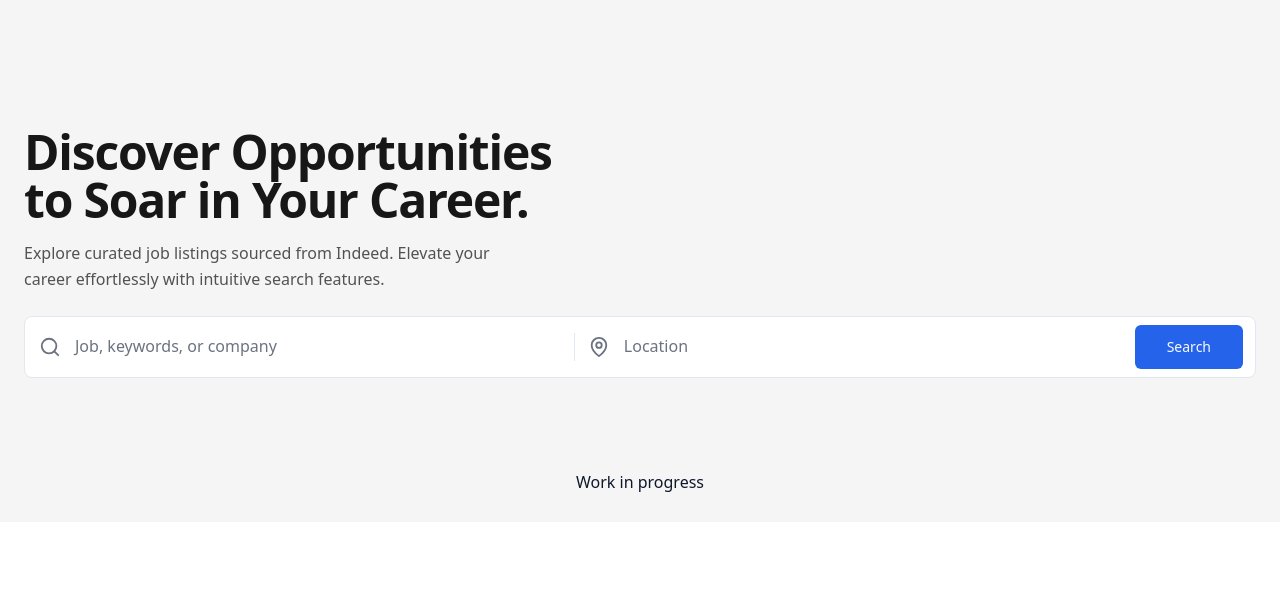
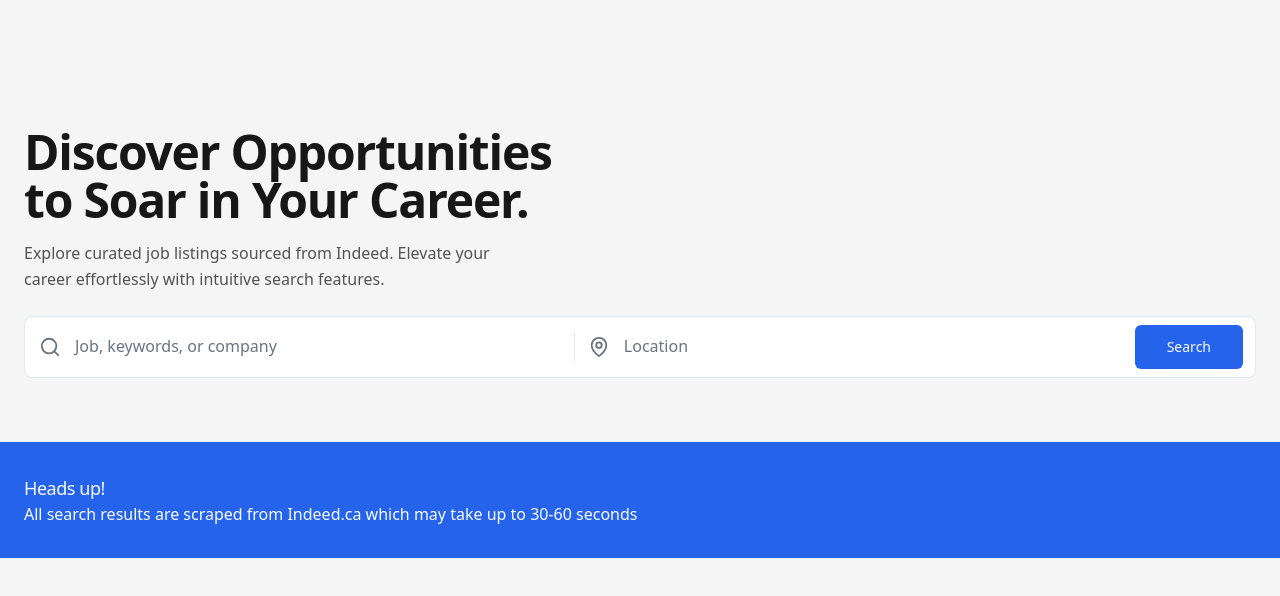
Before and after one commit to LucasWinkler/elevate-careers, a Next.js app: page / in a window 1280 px wide. Shown: the top 596 px of the page. Built offline with nearby package versions, Linux system fonts and the light colour scheme; a web font is replaced by a local one.

Commit message:
Added a heads up component to warn about delays

```diff
--- a/src/app/layout.tsx
+++ b/src/app/layout.tsx
@@ -1,8 +1,7 @@
 import type { Metadata } from "next";
 import "./globals.css";
 import Header from "@/components/header";
-import { Toaster } from "@/components/ui/toaster";
-import Footer from "@/components/footer";
+import HeadsUp from "@/components/heads-up";
 
 export const metadata: Metadata = {
   title: "Reach New Heights in Your Career - ElevateCareers",
@@ -21,11 +20,10 @@ export default function RootLayout({
         <link rel="preconnect" href="https://rsms.me/" />
         <link rel="stylesheet" href="https://rsms.me/inter/inter.css"></link>
       </head>
-      <body className="leading-relaxed antialiased">
+      <body className="bg-neutral-100 leading-relaxed antialiased">
         <Header />
-        <main>{children}</main>
-        <Footer />
-        <Toaster />
+        <HeadsUp />
+        <main className="bg-white">{children}</main>
       </body>
     </html>
   );
--- a/src/app/page.tsx
+++ b/src/app/page.tsx
@@ -1,3 +1,3 @@
 export default function Home() {
-  return <>{/* <h1>ElevateCareers</h1> */}</>;
+  return <section></section>;
 }
--- /dev/null
+++ b/src/components/heads-up.tsx
@@ -0,0 +1,27 @@
+import { Button } from "./ui/button";
+
+function HeadsUp() {
+  return (
+    <section className="bg-primary text-primary-foreground">
+      <div className="mx-auto max-w-7xl px-6 py-8">
+        <h2 className="mb-1 text-base font-medium leading-none tracking-tight md:mb-0 md:text-lg">
+          Heads up!
+        </h2>
+        <p className="text-sm leading-relaxed md:text-base">
+          All search results are scraped from{" "}
+          <a
+            className="underline-offset-4 hover:underline"
+            href="https://ca.indeed.com/"
+            target="_blank"
+            rel="noopener noreferrer"
+          >
+            Indeed.ca
+          </a>{" "}
+          which may take up to 30-60 seconds
+        </p>
+      </div>
+    </section>
+  );
+}
+
+export default HeadsUp;
--- a/src/components/search-form.tsx
+++ b/src/components/search-form.tsx
@@ -44,9 +44,8 @@ function SearchForm() {
     url.searchParams.set("l", location.trim());
     url.searchParams.set("radius", DEFAULT_SEARCH_RADIUS);
 
-    // router.push(`/search?url=${url.href}`);
-    // Switched to window.location.href to force show the
-    // skeleton loader although form state doesn't save this way
+    // Switched to window.location.href over router.push to force
+    // the skeleton loader although form state doesn't save this way
     window.location.href = `/search?url=${url.href}`;
   }
 
```
